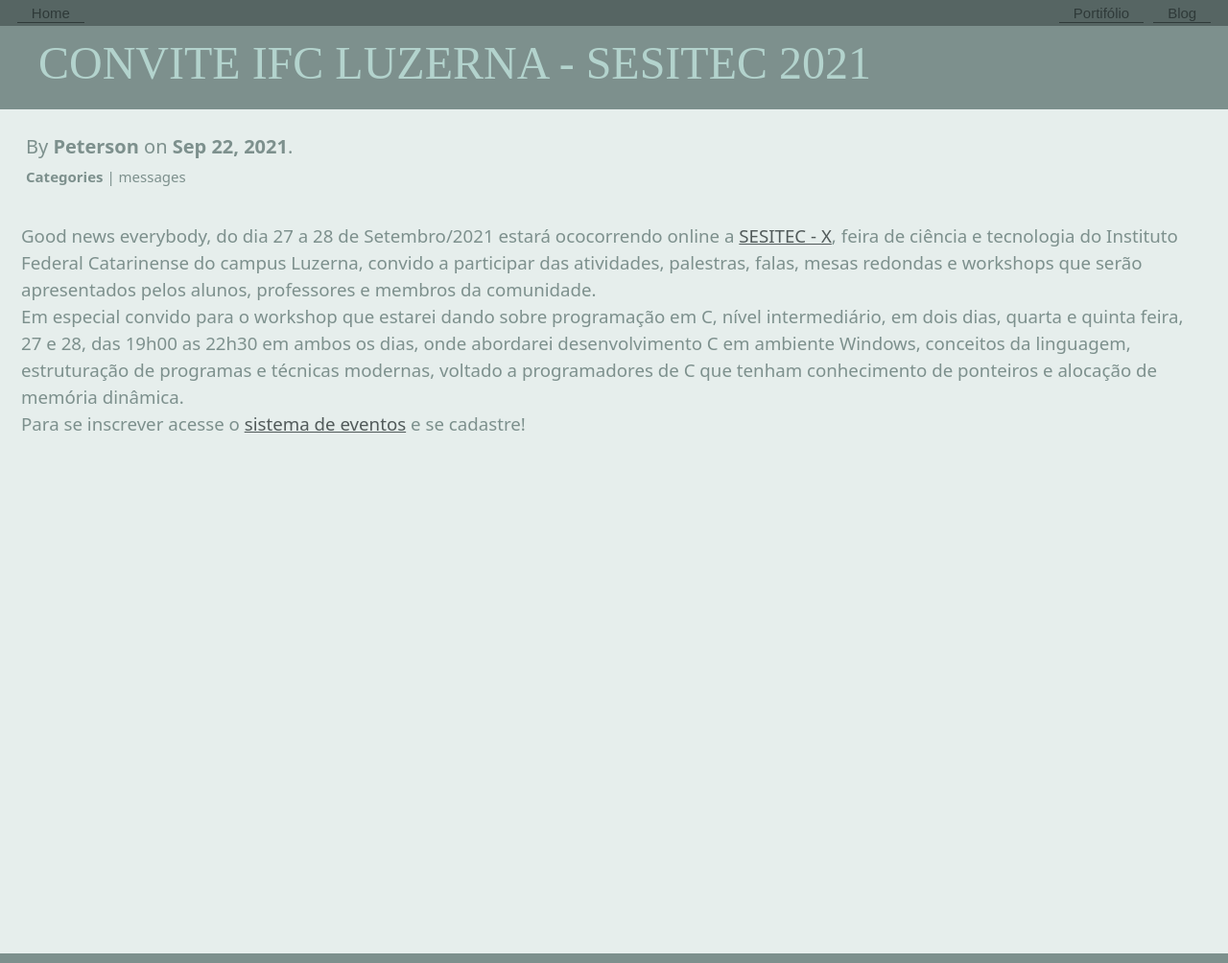
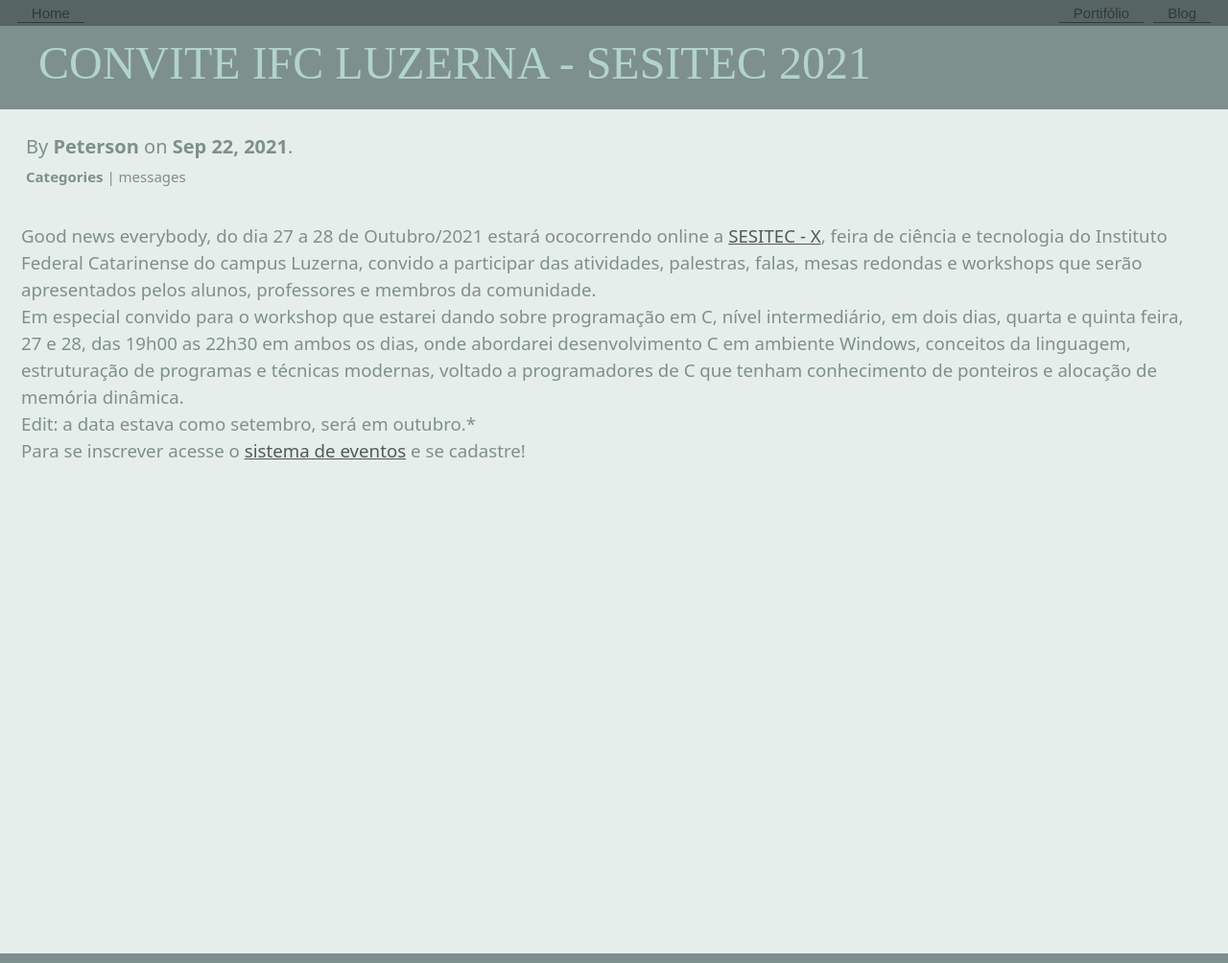
Before and after one commit to Joao-Peterson/joao-peterson.github.io, a Jekyll site: the page built from _posts/2021-09-22-Convite Ifc luzerna - SESITEC 2021.md, in a window 1280 px wide. Shown: the whole page at 96% size. Built offline with Jekyll 4.4.1, drawn with Linux system fonts in a browser that asks for light colours; nearby versions of some CDN libraries; some web fonts are replaced.

Commit message:
Update 2021-09-22-Convite Ifc luzerna - SESITEC 2021.md

```diff
--- a/_posts/2021-09-22-Convite Ifc luzerna - SESITEC 2021.md
+++ b/_posts/2021-09-22-Convite Ifc luzerna - SESITEC 2021.md
@@ -7,11 +7,13 @@
 published: true
 ---
 
-Good news everybody, do dia 27 a 28 de Setembro/2021 estará ococorrendo online a [SESITEC - X](https://secitec.luzerna.ifc.edu.br/), feira de ciência e tecnologia do Instituto Federal Catarinense do campus Luzerna,
+Good news everybody, do dia 27 a 28 de Outubro/2021 estará ococorrendo online a [SESITEC - X](https://secitec.luzerna.ifc.edu.br/), feira de ciência e tecnologia do Instituto Federal Catarinense do campus Luzerna,
 convido a participar das atividades, palestras, falas, mesas redondas e workshops que serão apresentados pelos alunos, professores e membros da comunidade.
 
 Em especial convido para o workshop que estarei dando sobre programação em C, nível intermediário, em dois dias, quarta e quinta feira, 27 e 28, das 19h00 as 22h30 em ambos os
 dias, onde abordarei desenvolvimento C em ambiente Windows, conceitos da linguagem, estruturação de programas e técnicas modernas, voltado a programadores de C que tenham conhecimento
 de ponteiros e alocação de memória dinâmica.
 
+Edit: a data estava como setembro, será em outubro.*
+
 Para se inscrever acesse o [sistema de eventos](https://www.even3.com.br/ifc_secitec_2021/) e se cadastre!
```
